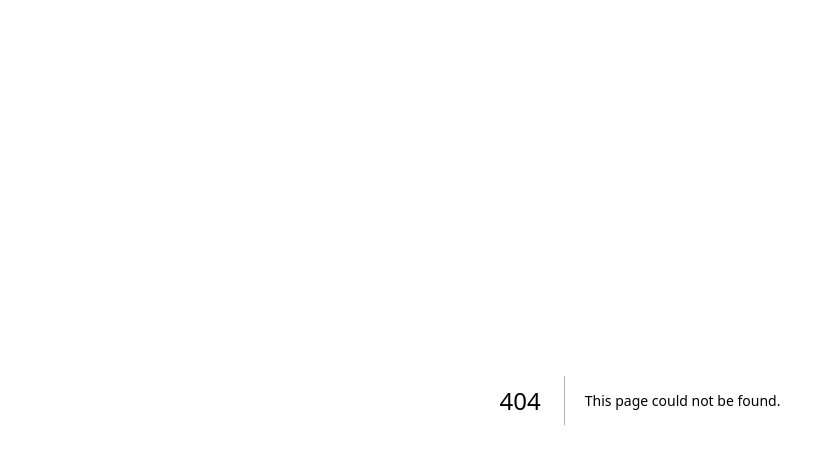
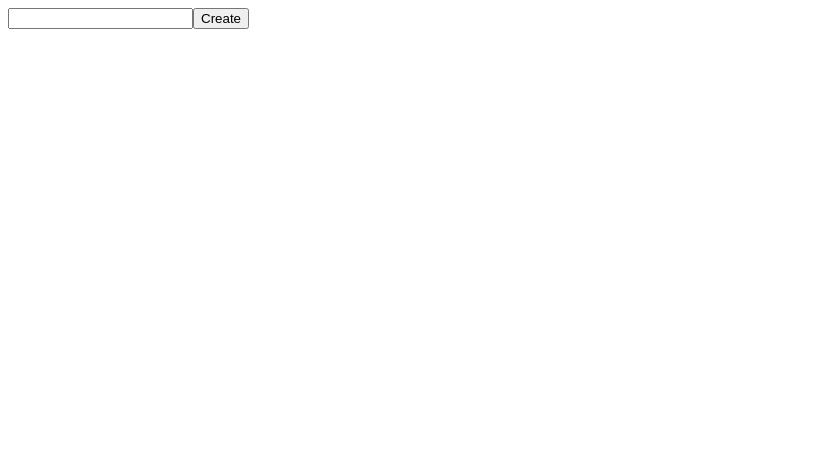
Before and after one commit to IkTom22/mono, a Next.js app in the folder client/: page /saved in a window 1280 px wide. Before the commit this address had no page. Shown: the top 464 px of the page, without its empty margins (0-835 px from the left). Built offline with nearby package versions, Linux system fonts and the light colour scheme.

Commit message:
saved page is created

```diff
--- /dev/null
+++ b/client/src/pages/saved.tsx
@@ -0,0 +1,33 @@
+import { useState } from 'react';
+
+function Saved() {
+  const [name, setName] = useState('');
+  console.log('name is , ', name);
+  function handleCreate() {
+    fetch(`${process.env.NEXT_PUBLIC_API_URL}/favourite_lists`, {
+      method: 'POST',
+      credentials: 'include',
+    })
+      .then((response) => {
+        if (response.ok) {
+          return response.json();
+        } else {
+          throw new Error('Something went wrong');
+        }
+      })
+      .then((data) => console.log(data))
+      .catch((error) => console.log(error));
+  }
+  return (
+    <div>
+      <input
+        type="text"
+        value={name}
+        onChange={(e) => setName(e.target.value)}
+      />
+      <button onClick={handleCreate}>Create</button>
+    </div>
+  );
+}
+
+export default Saved;
```
Also changed, not shown: client/src/components/NavbarListing.tsx (+8 -1 lines).
